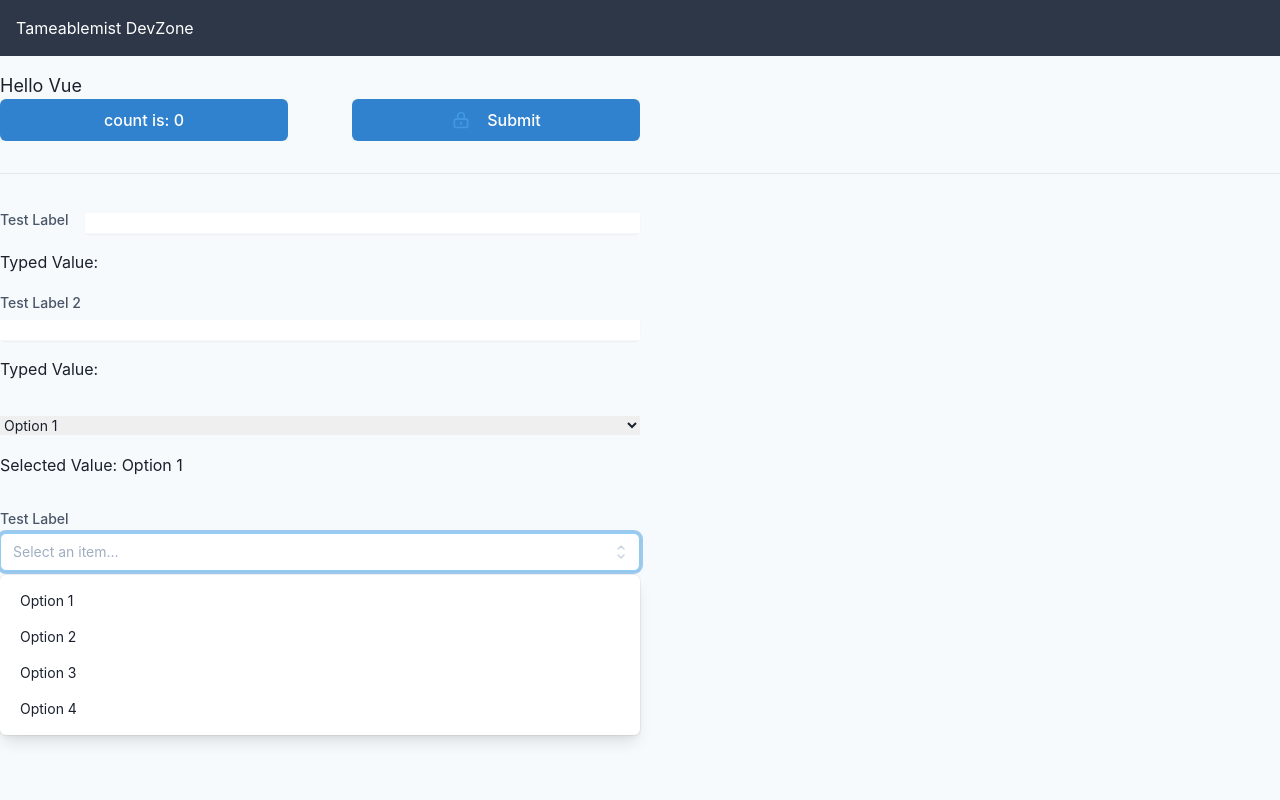
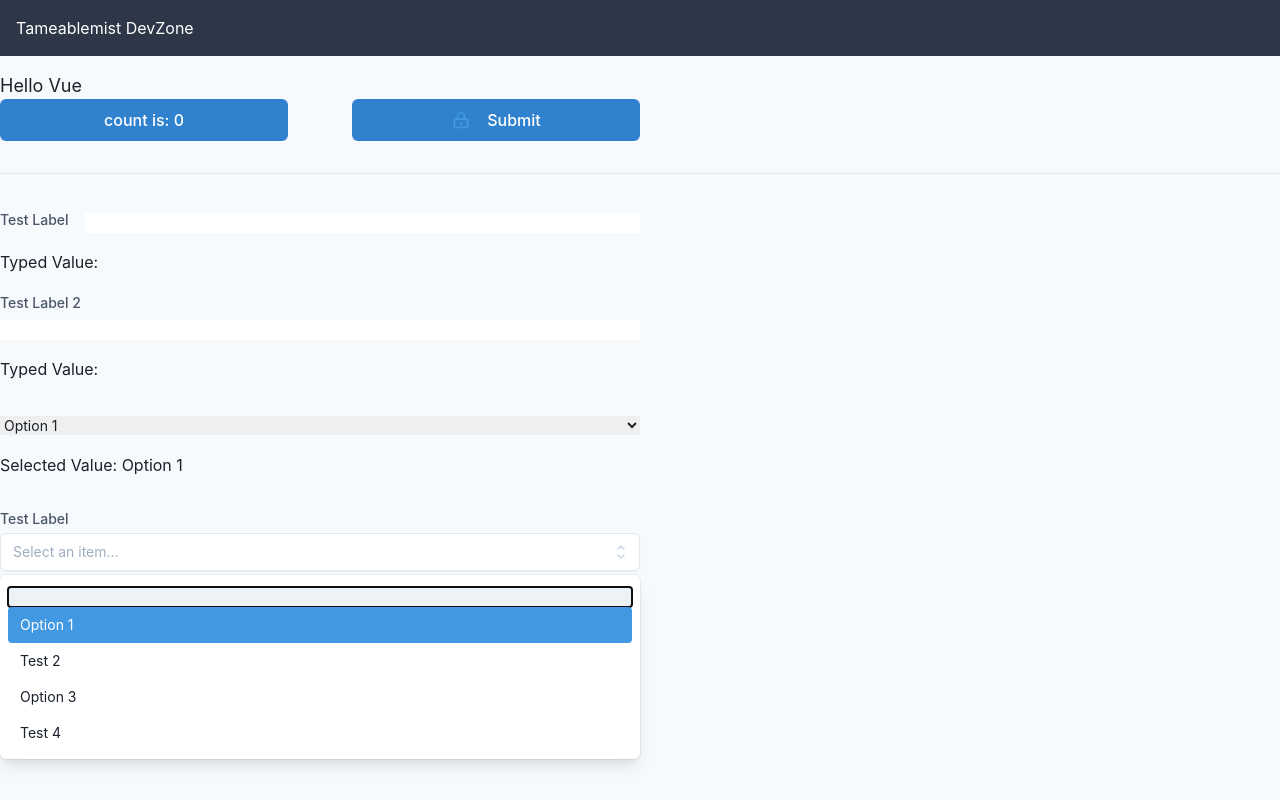
Before and after one commit to StevenCalverley/tameablemist-vue, a Vue app: page / in a window 1280 px wide. Both pictures are taken after a click on the button "Select an item...". Built offline with nearby package versions, Linux system fonts and the light colour scheme; what @tailwindcss/custom-forms would draw is missing.

Commit message:
Added search functionality to BaseSelect

```diff
--- a/src/components/HelloWorld.vue
+++ b/src/components/HelloWorld.vue
@@ -60,9 +60,9 @@ export default {
       input: '',
       input2: '',
       option: 'Option 1',
-      options: ['Option 1', 'Option 2', 'Option 3', 'Option 4'],
+      options: ['Option 1', 'Test 2', 'Option 3', 'Test 4'],
       selected: '',
-    }
+    };
   },
-}
+};
 </script>
--- a/src/components/UI/BaseInput.vue
+++ b/src/components/UI/BaseInput.vue
@@ -10,12 +10,13 @@
       >{{ label }}</label
     >
     <div
-      class="mt-1 flex-grow relative rounded-md shadow-sm"
+      class="mt-1 flex-grow relative rounded-md"
       :class="{ 'ml-4': label && inline }"
     >
       <input
         :id="id"
         :type="type"
+        ref="input"
         class="form-input w-full sm:text-sm sm:leading-5"
         :value="modelValue"
         @input="$emit('update:modelValue', $event.target.value)"
@@ -51,5 +52,10 @@ export default {
     },
   },
   emits: ['update:modelValue'],
-}
+  methods: {
+    focusInput() {
+      this.$refs.input.focus();
+    },
+  },
+};
 </script>
--- a/src/components/UI/BaseSelectMenu.vue
+++ b/src/components/UI/BaseSelectMenu.vue
@@ -52,18 +52,36 @@
           <ul
             tabindex="-1"
             role="listbox"
+            ref="options"
             :aria-labelledby="labelID"
             aria-activedescendant="listbox-item-3"
             class="max-h-56 rounded-md p-2 text-base leading-6 shadow-xs overflow-auto focus:outline-none sm:text-sm sm:leading-5"
           >
+            <li>
+              <BaseInput
+                id="search-option"
+                class="bg-gray-200"
+                v-model="search"
+                ref="search"
+                @keydown.esc="close"
+                @keydown.up="highlightPrev"
+                @keydown.down="highlightNext"
+                @keydown.enter.prevent="selectHighlighted"
+                @keydown.tab.prevent
+              >
+              </BaseInput>
+            </li>
             <li
-              v-for="(item, idx) in items"
+              v-for="(item, idx) in filteredOptions"
               :key="item"
               @click="handleSelect(item)"
               :id="`listbox-item${idx}`"
               role="option"
               class="cursor-pointer rounded select-none relative py-2 pl-3 pr-9 hover:bg-blue-500 hover:text-white"
-              :class="[{ 'text-gray-900 ': item === !modelValue }]"
+              :class="[
+                { 'text-gray-900 ': item === !modelValue },
+                { 'bg-blue-500 text-white': idx === highlightedIndex },
+              ]"
             >
               <div class="flex items-center space-x-3">
                 <span
@@ -92,6 +110,9 @@
                 </svg>
               </span>
             </li>
+            <div v-show="filteredOptions.length === 0" class="mt-2">
+              No results found for "{{ search }}"
+            </div>
           </ul>
         </div>
       </div>
@@ -123,11 +144,16 @@ export default {
   data() {
     return {
       isOpen: false,
+      search: '',
+      highlightedIndex: 0,
     };
   },
   computed: {
     labelID() {
       return 'listbox-' + this.label.toLowerCase().split(' ').join('-');
+    },
+    filteredOptions() {
+      return this.applySearchFilter(this.search, this.items);
     },
   },
   methods: {
@@ -136,6 +162,10 @@ export default {
         return;
       }
       this.isOpen = true;
+      this.$nextTick(() => {
+        this.$refs.search.focusInput();
+        this.scrollToHighlighted();
+      });
     },
     close() {
       if (!this.isOpen) {
@@ -146,7 +176,41 @@ export default {
     },
     handleSelect(item) {
       this.$emit('update:modelValue', item);
-      this.isOpen = false;
+      this.search = '';
+      this.highlightedIndex = this.items.findIndex((el) => el === item);
+      this.close();
+    },
+    applySearchFilter(search, items) {
+      return items.filter((item) =>
+        item.toLowerCase().startsWith(search.toLowerCase())
+      );
+    },
+    selectHighlighted() {
+      this.handleSelect(this.filteredOptions[this.highlightedIndex]);
+    },
+    scrollToHighlighted() {
+      this.$refs.options.children[this.highlightedIndex].scrollIntoView({
+        block: 'nearest',
+      });
+    },
+    highlight(index) {
+      this.highlightedIndex = index;
+
+      if (this.highlightedIndex < 0) {
+        this.highlightedIndex = this.filteredOptions.length - 1;
+      }
+
+      if (this.highlightedIndex > this.filteredOptions.length - 1) {
+        this.highlightedIndex = 0;
+      }
+
+      this.scrollToHighlighted();
+    },
+    highlightPrev() {
+      this.highlight(this.highlightedIndex - 1);
+    },
+    highlightNext() {
+      this.highlight(this.highlightedIndex + 1);
     },
   },
   created() {},
--- a/src/components/UI/OnClickOutside.vue
+++ b/src/components/UI/OnClickOutside.vue
@@ -17,7 +17,6 @@ export default {
     };
 
     onMounted(() => {
-      console.log(root.value);
       document.addEventListener('click', listener);
     });
 
```
